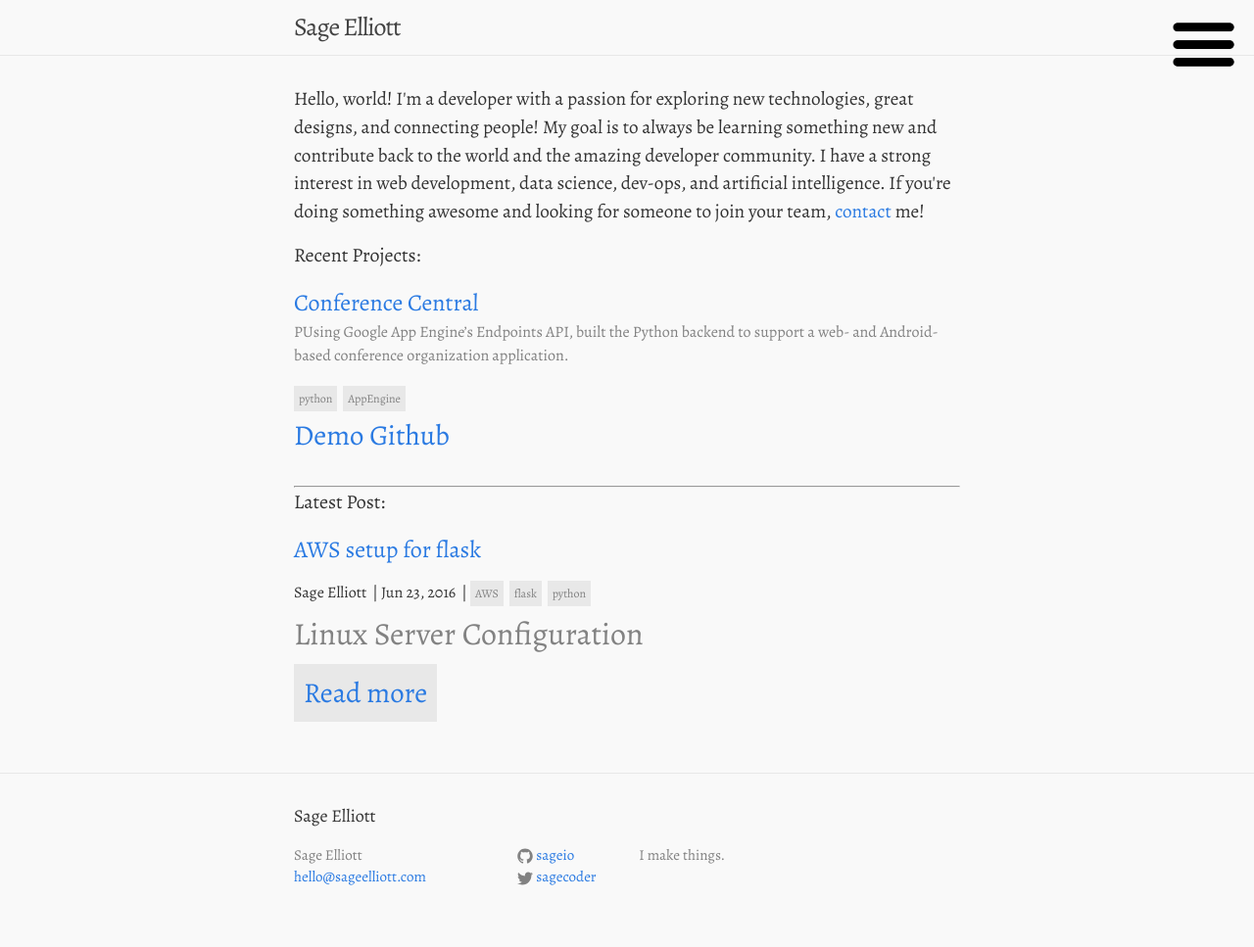
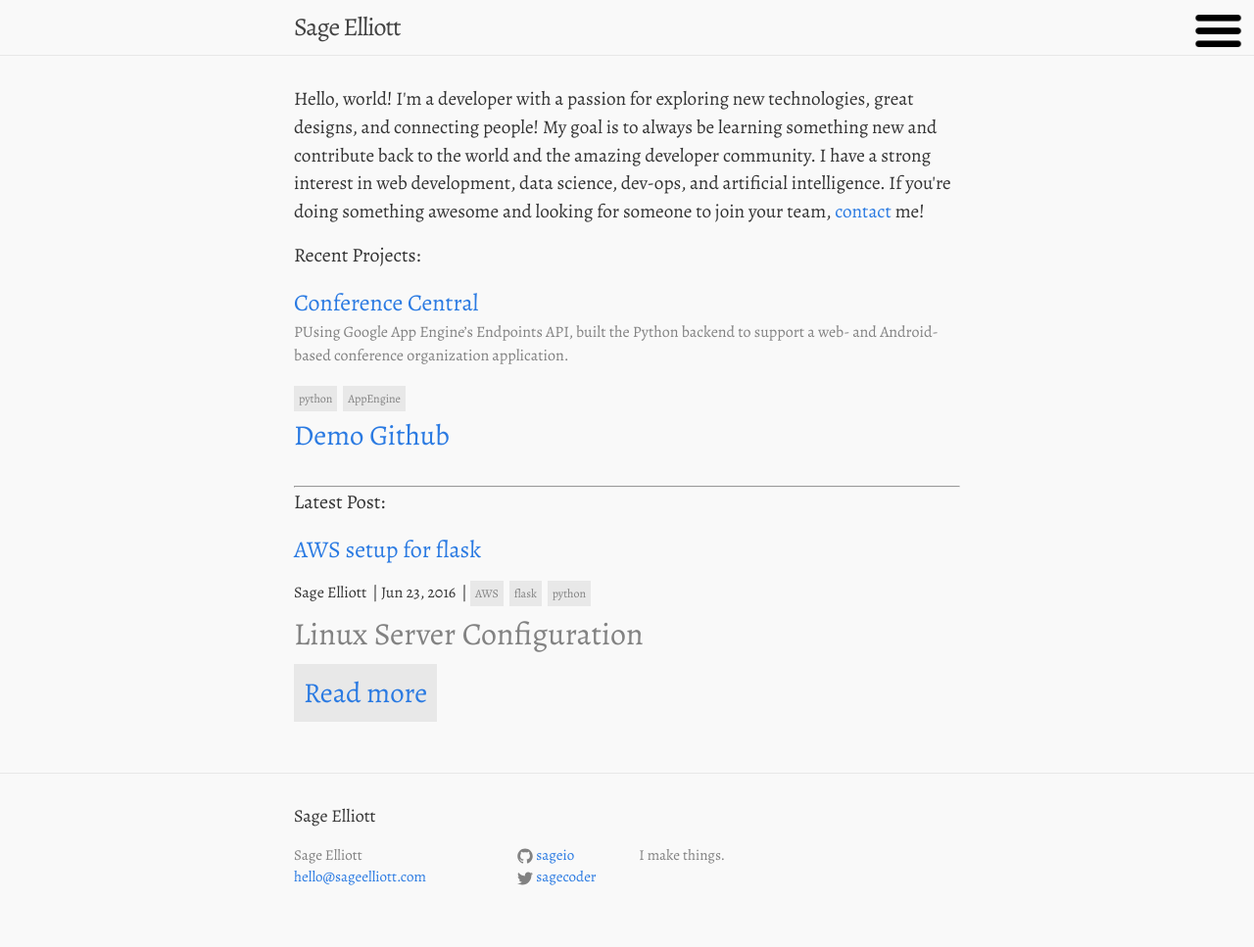
Before and after one commit to sagecodes/sage-blog, a Jekyll site: the page built from index.html, in a window 1280 px wide. Shown: the whole page at 98% size. Built offline with Jekyll 4.4.1, drawn with Linux system fonts in a browser that asks for light colours; nearby versions of some CDN libraries; some web fonts are replaced.

Commit message:
Refector: Adjust nav button size and position

```diff
--- a/css/main.scss
+++ b/css/main.scss
@@ -170,7 +170,7 @@ Slide navigation pannel.
 }
 
 .sliding-panel-button {
-  padding: 10px 16px;
+  padding: 5px 10px;
   display: inline-block;
   cursor: pointer;
   position: fixed;
@@ -180,6 +180,6 @@ Slide navigation pannel.
   background: none;
 
   img {
-    height: 5.3em;
+    height: 4em;
   }
 }
```
Also changed, not shown: 1 other file.
